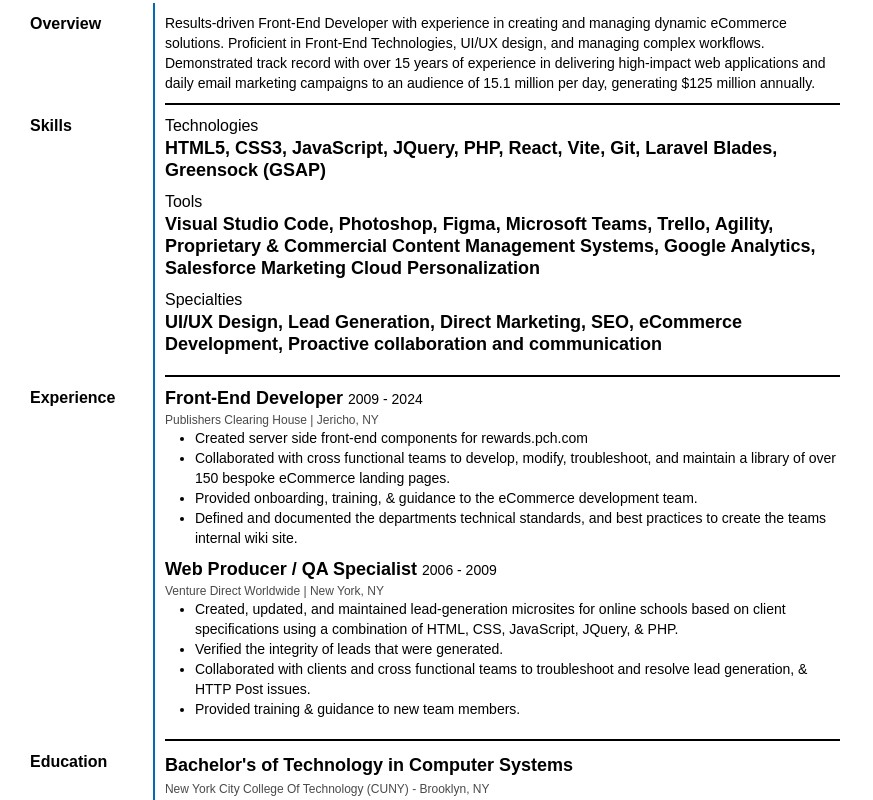
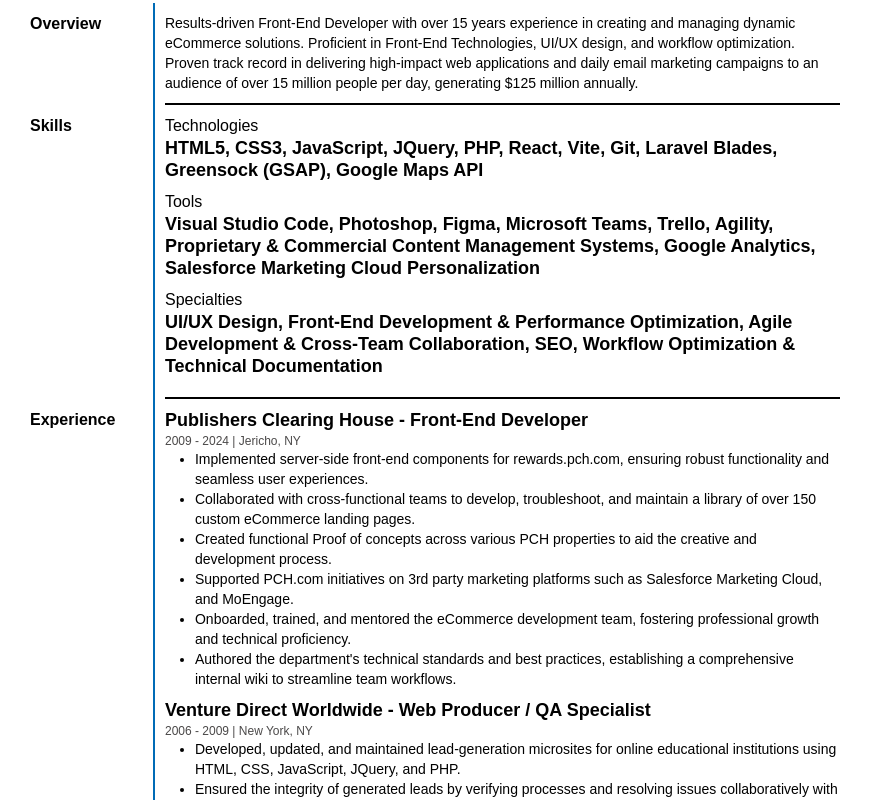
Before and after one commit to VDawson1181/Portfolio_Site_V2, a React (Vite) app: page / in a window 1280 px wide. Shown: the part 860-1660 px from the top of the page, without its empty margins (0-873 px from the left). Built offline with nearby package versions, Linux system fonts and the light colour scheme; a web font is replaced by a local one.

Commit message:
Resume updated

```diff
--- a/components/Resume/Resume.jsx
+++ b/components/Resume/Resume.jsx
@@ -25,7 +25,7 @@
                 <div className="resumeOverview resumeContainer">
                     <p className='subHeader'>Overview</p>
                     <hr />
-                    <p className="sectionMain">Results-driven Front-End Developer with experience in creating and managing dynamic eCommerce solutions. Proficient in Front-End Technologies, UI/UX design, and managing complex workflows. Demonstrated track record with over 15 years of experience in delivering high-impact web applications and daily email marketing campaigns to an audience of 15.1 million per day, generating $125 million annually.</p>
+                    <p className="sectionMain">Results-driven Front-End Developer with over 15 years experience in creating and managing dynamic eCommerce solutions. Proficient in Front-End Technologies, UI/UX design, and workflow optimization. Proven track record in delivering high-impact web applications and daily email marketing campaigns to an audience of over 15 million people per day, generating $125 million annually.</p>
                 </div>
                 <div className="resumeSkills resumeContainer">
                     <p className='subHeader'>Skills</p>
@@ -33,7 +33,7 @@
                     <ul className="sectionMain">
                         <li>
                             <p className='subHeader'>Technologies</p>
-                            <p className="subCopy">HTML5, CSS3, JavaScript, JQuery, PHP, React, Vite, Git, Laravel Blades, Greensock (GSAP)</p>
+                            <p className="subCopy">HTML5, CSS3, JavaScript, JQuery, PHP, React, Vite, Git, Laravel Blades, Greensock (GSAP), Google Maps API</p>
                         </li>
                         <li>
                             <p className='subHeader'>Tools</p>
@@ -41,7 +41,7 @@
                         </li>
                         <li>
                             <p className='subHeader'>Specialties</p>
-                            <p className="subCopy">UI/UX Design, Lead Generation, Direct Marketing, SEO, eCommerce Development, Proactive collaboration and communication</p>
+                            <p className="subCopy">UI/UX Design, Front-End Development & Performance Optimization, Agile Development & Cross-Team Collaboration, SEO, Workflow Optimization & Technical Documentation</p>
                         </li>
 
                     </ul>
@@ -51,16 +51,18 @@
                     <hr />
                     <ul className="sectionMain">
                         <li>
-                            <p className='employerHeader'>Front-End Developer <span>2009 - 2024</span></p>
+                            <p className='employerHeader'>Publishers Clearing House - Front-End Developer</p>
                             <ul>
                                 <li className='employerJob'>
-                                    <p className='subHeader'><span>Publishers Clearing House | Jericho, NY</span></p>
+                                    <p className='subHeader'><span>2009 - 2024 | Jericho, NY</span></p>
                                     <ul className='responsibilityList'>
 
-                                        <li>Created server side front-end components for rewards.pch.com</li>
-                                        <li>Collaborated with cross functional teams to develop, modify, troubleshoot, and maintain a library of over 150 bespoke eCommerce landing pages.</li>
-                                        <li>Provided onboarding, training, & guidance to the eCommerce development team.</li>
-                                        <li>Defined and documented the departments technical standards, and  best practices to create the teams internal wiki site.</li>
+                                        <li>Implemented server-side front-end components for rewards.pch.com, ensuring robust functionality and seamless user experiences.</li>
+                                        <li>Collaborated with cross-functional teams to develop, troubleshoot, and maintain a library of over 150 custom eCommerce landing pages.</li>
+                                        <li>Created functional Proof of concepts across various PCH properties to aid the creative and development process. </li>
+                                        <li>Supported PCH.com initiatives on 3rd party marketing platforms such as Salesforce Marketing Cloud, and MoEngage.</li>
+                                        <li>Onboarded, trained, and mentored the eCommerce development team, fostering professional growth and technical proficiency.</li>
+                                        <li>Authored the department's technical standards and best practices, establishing a comprehensive internal wiki to streamline team workflows.</li>
                                     </ul>
                                 </li>
                                 {/* <li className='employerJob'>
@@ -74,15 +76,14 @@
                             </ul>
                         </li>
                         <li>
-                            <p className='employerHeader'>Web Producer / QA Specialist <span>2006 - 2009</span></p>
+                            <p className='employerHeader'>Venture Direct Worldwide - Web Producer / QA Specialist</p>
                             <ul>
                                 <li className='employerJob'>
-                                    <p className='subHeader'><span>Venture Direct Worldwide | New York, NY</span></p>
+                                    <p className='subHeader'><span>2006 - 2009 | New York, NY</span></p>
                                     <ul className='responsibilityList'>
-                                        <li>Created, updated, and maintained lead-generation microsites for online schools based on client specifications using a combination of HTML, CSS, JavaScript, JQuery, & PHP.</li>
-                                        <li>Verified the integrity of leads that were generated.</li>
-                                        <li>Collaborated with clients and cross functional teams to troubleshoot and resolve lead generation, & HTTP Post issues.</li>
-                                        <li>Provided training & guidance to new team members.</li>
+                                        <li>Developed, updated, and maintained lead-generation microsites for online educational institutions using HTML, CSS, JavaScript, JQuery, and PHP.</li>
+                                        <li>Ensured the integrity of generated leads by verifying processes and resolving issues collaboratively with clients and internal teams.</li>
+                                        <li>Provided training and guidance to new team members, promoting consistent adherence to quality standards.</li>
 
                                         {/* <li>Created, Updated, and Maintained lead-generation microsites for online schools based on client specifications using a combination of HTML/CSS/Javascript/JQuery/PHP.</li>
                                         <li>Verified the integrity of leads that were generated.</li>
@@ -101,7 +102,7 @@
                     <ul className="sectionMain">
                         <li>
                             <p className='subHeader'>Bachelor's of Technology in Computer Systems</p>
-                            <p className="subCopy"><span>New York City College Of Technology (CUNY) - Brooklyn, NY</span></p>
+                            <p className="subCopy"><span>CUNY New York City College Of Technology - 2006</span></p>
                             {/* <ul className='responsibilityList'>
                                 <li>Major: Computer Systems - GPA: 3.5</li>
                                 <li>Areas of Concentration: Web Design and Implementation, Program Design, LAN</li>
@@ -110,7 +111,7 @@
                         </li>
                         <li>
                             <p className='subHeader'>Associate's Degree in Computer Programming</p>
-                            <p className="subCopy"><span>Borough of Manhattan Community College (CUNY) - New York, NY</span></p>
+                            <p className="subCopy"><span>CUNY Borough of Manhattan Community College - 2004</span></p>
                             {/* <ul className='responsibilityList'>
                                 <li>Major: Computer Programming</li>
                             </ul> */}
```
